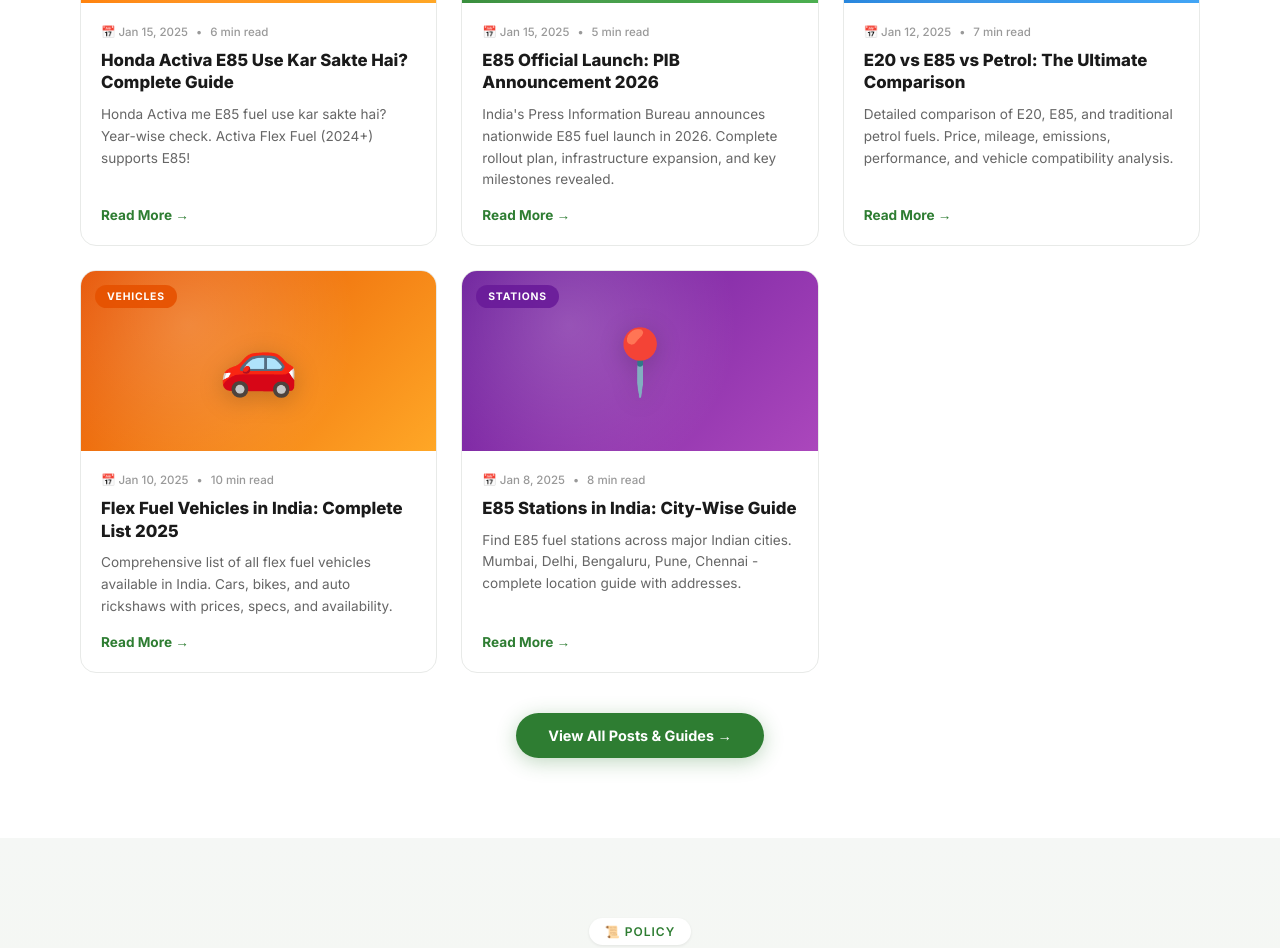
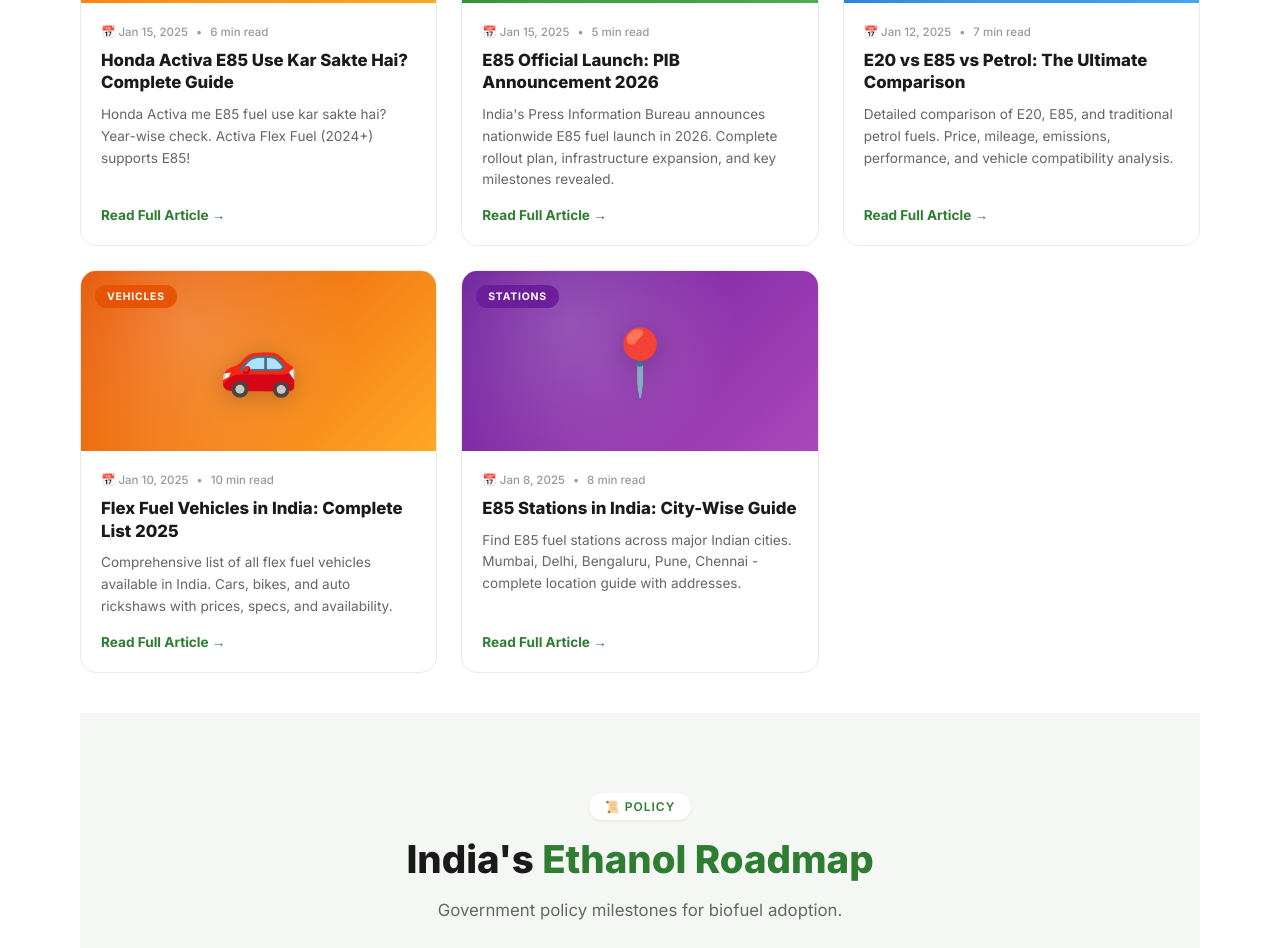
Before and after one commit to kamlikarjashwanth2001-maker/e85india, a plain HTML site: page index.html in a window 1280 px wide. Shown: the part 7658-8606 px from the top of the page. Drawn offline with nearby package versions, Linux system fonts and the light colour scheme.

Commit message:
Update index.html

```diff
--- a/index.html
+++ b/index.html
@@ -1827,17 +1827,12 @@ a{text-decoration:none;color:inherit}
 </div>
 
 <!-- Blogs will auto-load here from blogs.js -->
-<div class="blog-grid" id="autoBlogGrid">
-<div style="text-align:center;padding:40px;color:#999">Loading blogs...</div>
-</div>
-
-<div class="blog-view-all-wrap">
-<a href="blog/index.html" class="blog-view-all-btn">View All Posts & Guides →</a>
-</div>
-
-</div>
-</section>
-
+
+<!-- Blogs auto-load from blogs.js -->
+<!-- Blogs auto-load from blogs.js -->
+<div class="blog-grid" id="blogGrid">
+<div style="text-align:center;padding:40px;color:#999;grid-column:1/-1">Loading blogs...</div>
+</div>
 <!-- Load blogs.js -->
 <script src="blogs.js"></script>
 <!-- 8. POLICY -->
```
